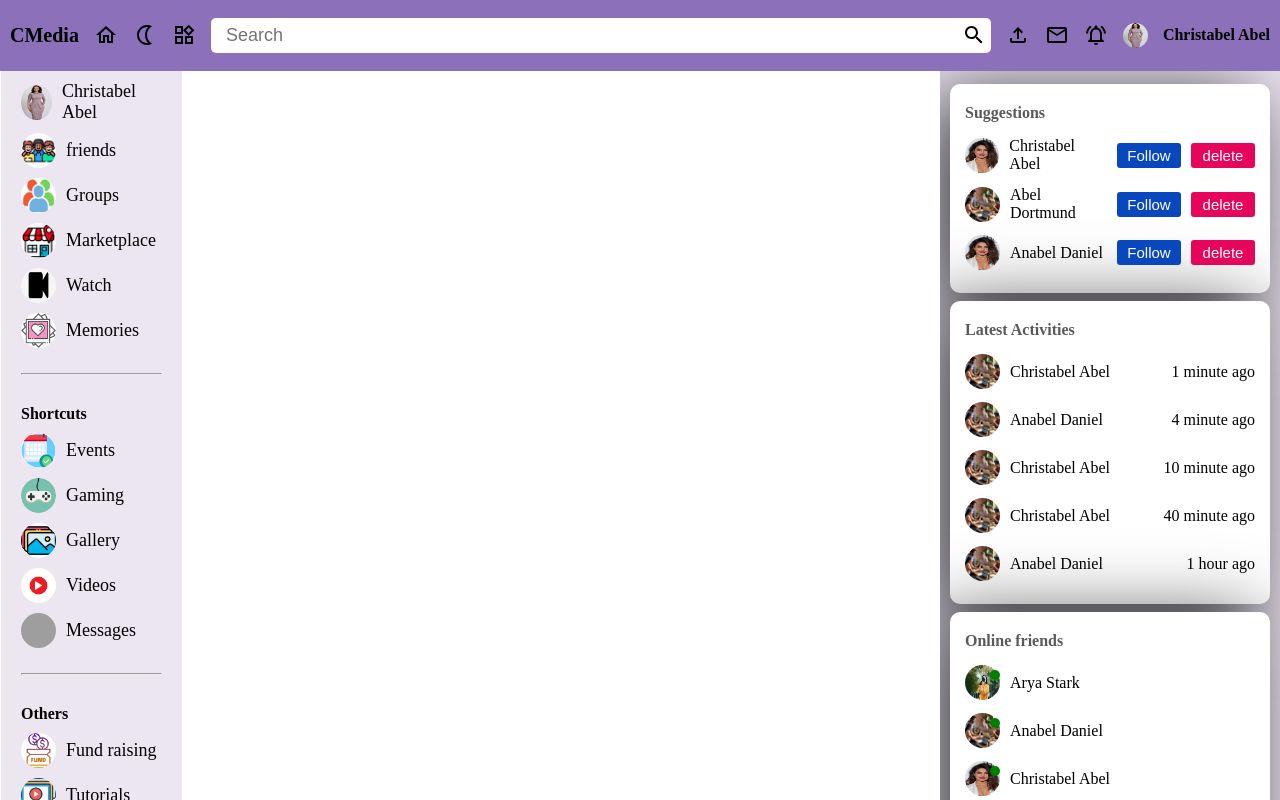
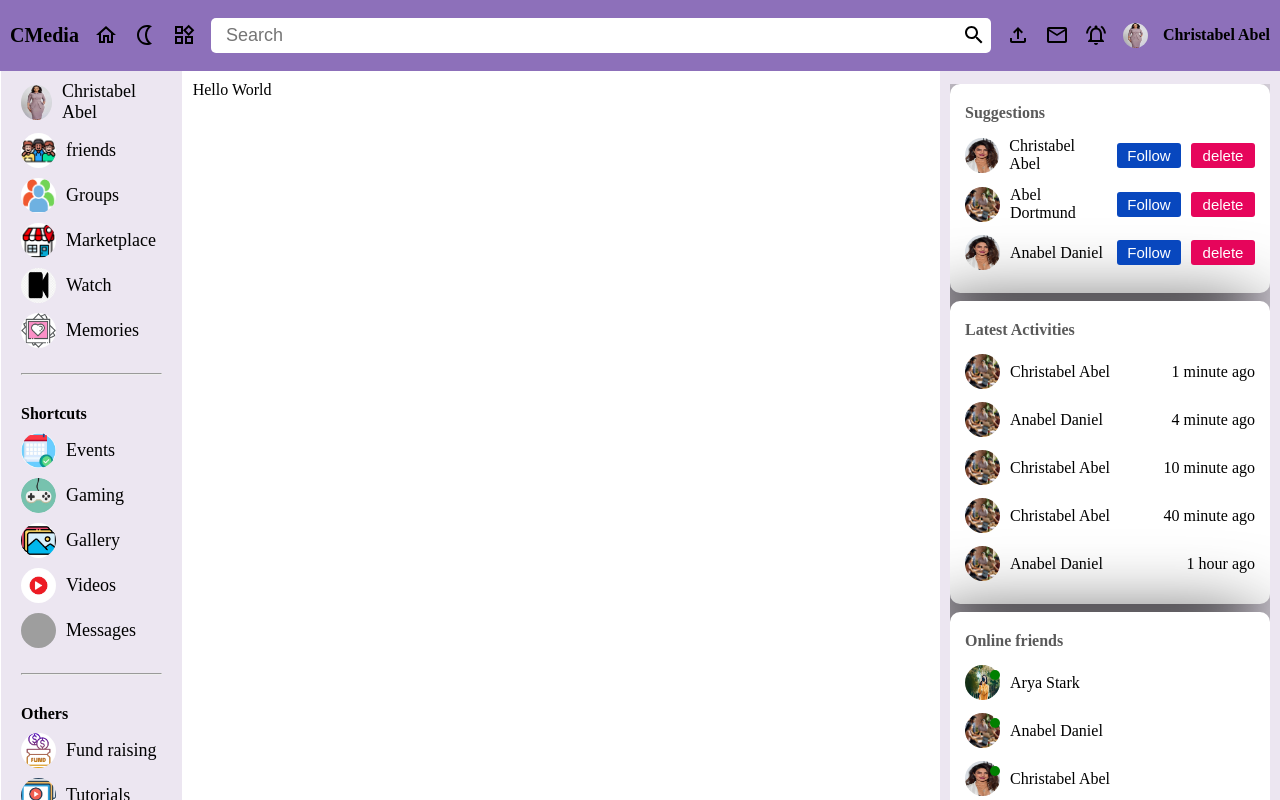
Before and after one commit to Chinweike99/Mini-React-Projects, a React (Create React App) app in the folder 0.5chat_app/: page /profile/1 in a window 1280 px wide. Built offline with nearby package versions, Linux system fonts and the light colour scheme; sample sign-in values are in the browser's storage; grey boxes are pictures that could not be loaded.

Commit message:
hom page completed

```diff
--- a/0.5chat_app/src/Components/PostReact/PostReact.scss
+++ b/0.5chat_app/src/Components/PostReact/PostReact.scss
@@ -64,9 +64,6 @@
             align-items: center;
             gap: 6px;
 
-            span{
-                // color: #1b1e27;
-            }
         }
     }
 }
--- a/0.5chat_app/src/Components/Rightbar/RightBar.css
+++ b/0.5chat_app/src/Components/Rightbar/RightBar.css
@@ -18,6 +18,7 @@
     height: 100%;
     position: fixed;
     right: 0;
+    /* overflow: hidden; */
 
 
     &::-webkit-scrollbar{
@@ -28,6 +29,7 @@
 .rightBar .mainContainer{
     margin-bottom: 90px;
     margin-top: 8px;
+    overflow: hidden;
 }
 
 .rightMain h4{
--- a/0.5chat_app/src/Pages/Profile/Profile.jsx
+++ b/0.5chat_app/src/Pages/Profile/Profile.jsx
@@ -1,7 +1,10 @@
+import assets from "../../assets/assets"
 import "./Profile.scss"
 
 export const Profile = () => {
   return (
-    <div className="profile">Profile</div>
+    <div className="profile">
+      <p>Hello World</p>
+    </div>
   )
 }
--- a/0.5chat_app/src/Pages/Profile/Profile.scss
+++ b/0.5chat_app/src/Pages/Profile/Profile.scss
@@ -0,0 +1,7 @@
+.profile{
+    margin-left: 15%;
+    margin-right: 27.8%;
+    width: 70%;
+    margin-bottom: 20px;
+    margin-top: 10px;
+}
```
